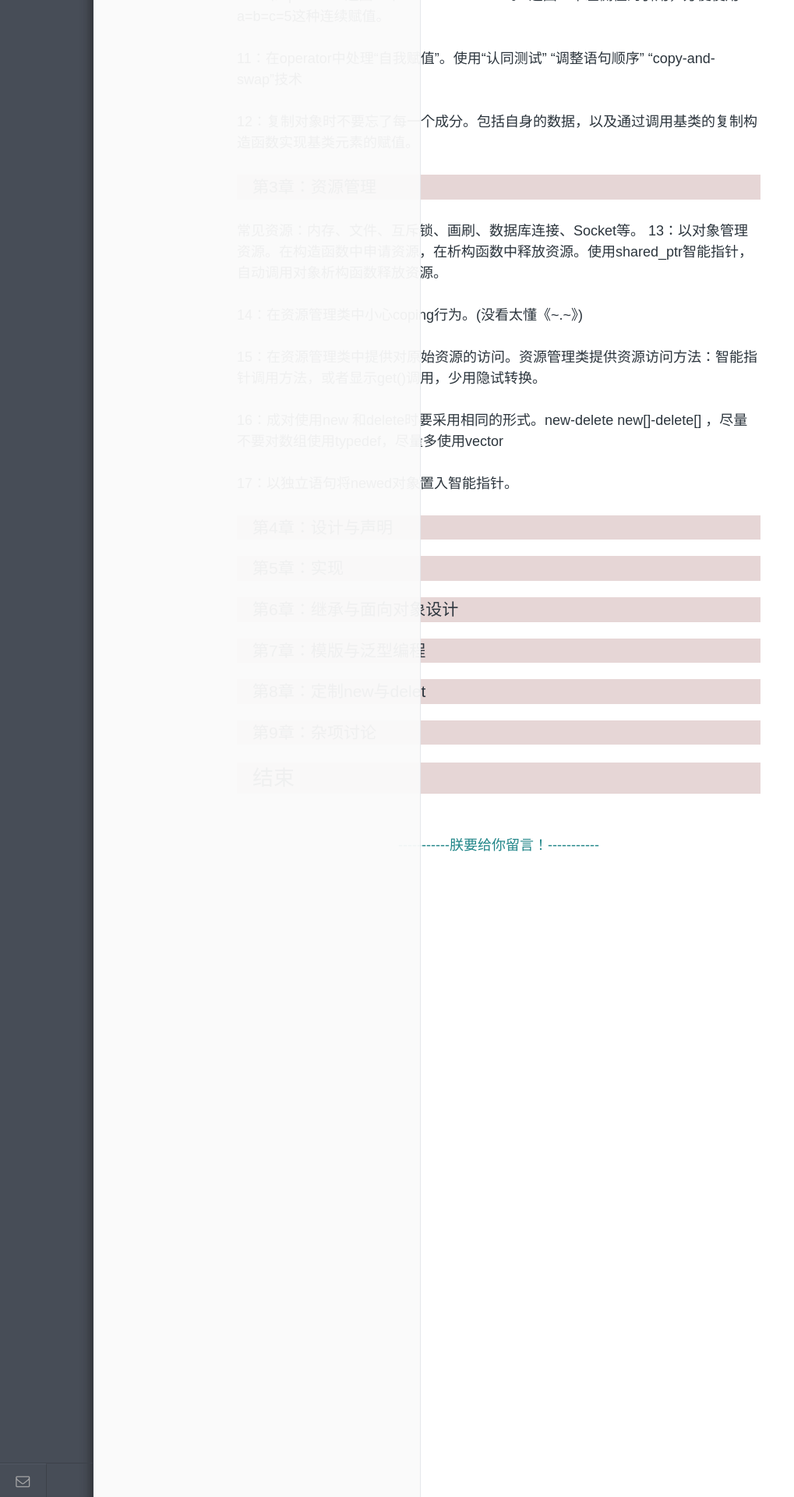
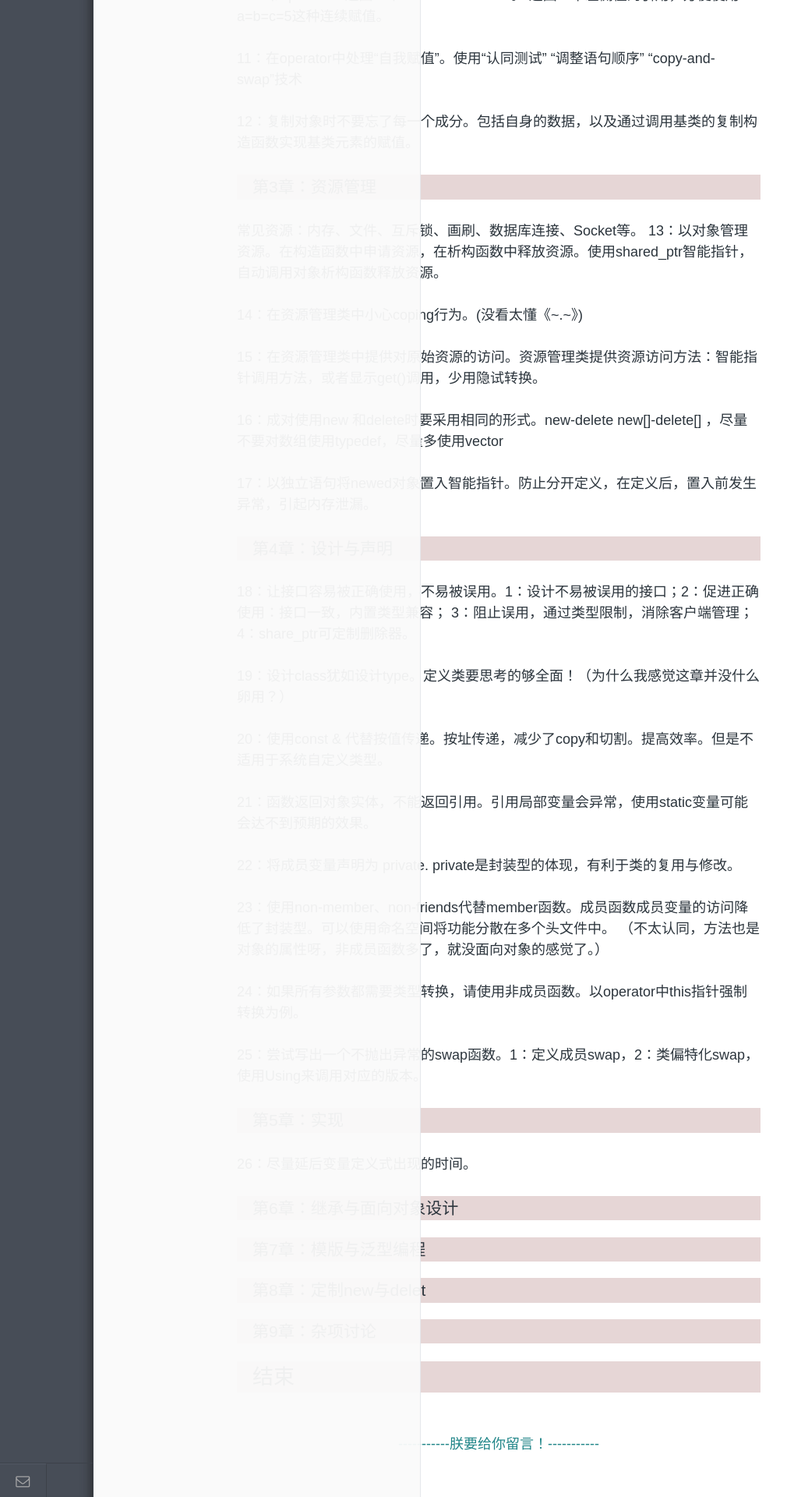
Before and after one commit to xnzaa/xnzaa.github.io, a Jekyll site: the page built from _posts/2016-04-05-《Effective C++》读书笔记.md, in a window 1280 px wide. Shown: the part 1476-3396 px from the top of the page at 78% size, without its empty margins (0-1019 px from the left). Built offline with Jekyll 4.4.1, drawn with Linux system fonts in a browser that asks for light colours; comment, search, counter and statistics services are not loaded.

Commit message:
修改effective c++

```diff
--- a/_posts/2016-04-05-《Effective C++》读书笔记.md
+++ b/_posts/2016-04-05-《Effective C++》读书笔记.md
@@ -57,12 +57,30 @@ inline 相比函数宏 具有类型检查的优点
 
 16：成对使用new 和delete时要采用相同的形式。new-delete new[]-delete[] ，尽量不要对数组使用typedef，尽量多使用vector
 
-17：以独立语句将newed对象置入智能指针。
+17：以独立语句将newed对象置入智能指针。防止分开定义，在定义后，置入前发生异常，引起内存泄漏。
 
 ### 第4章：设计与声明
+18：让接口容易被正确使用，不易被误用。1：设计不易被误用的接口；2：促进正确使用：接口一致，内置类型兼容；
+3：阻止误用，通过类型限制，消除客户端管理；4：share_ptr可定制删除器。
 
+19：设计class犹如设计type。定义类要思考的够全面！（为什么我感觉这章并没什么卵用？）
+
+20：使用const & 代替按值传递。按址传递，减少了copy和切割。提高效率。但是不适用于系统自定义类型。
+
+21：函数返回对象实体，不能返回引用。引用局部变量会异常，使用static变量可能会达不到预期的效果。
+
+22：将成员变量声明为 private. private是封装型的体现，有利于类的复用与修改。
+
+23：使用non-member、non-friends代替member函数。成员函数成员变量的访问降低了封装型。可以使用命名空间将功能分散在多个头文件中。
+（不太认同，方法也是对象的属性呀，非成员函数多了，就没面向对象的感觉了。）
+
+24：如果所有参数都需要类型转换，请使用非成员函数。以operator中this指针强制转换为例。
+
+25：尝试写出一个不抛出异常的swap函数。1：定义成员swap，2：类偏特化swap，使用Using来调用对应的版本。
 
 ### 第5章：实现
+
+26：尽量延后变量定义式出现的时间。
 
 ### 第6章：继承与面向对象设计
 
```
